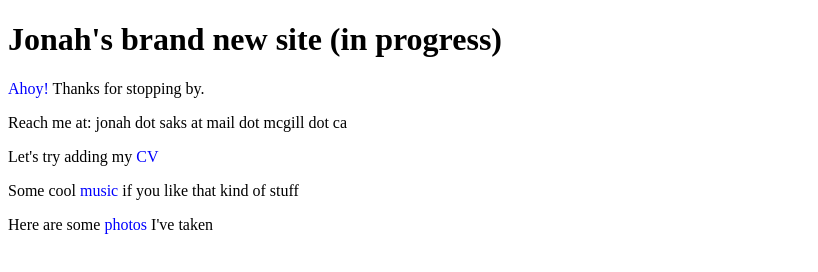
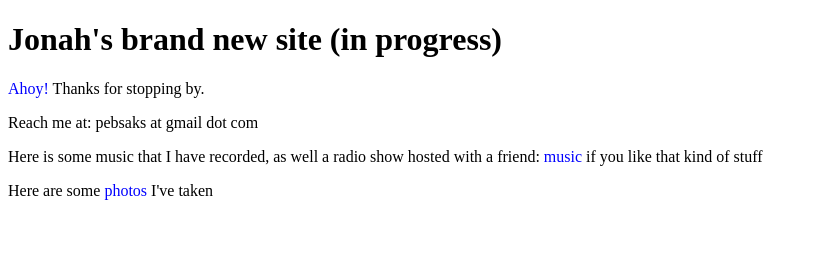
Before and after one commit to jonahsaks/jonahsaks.github.io, a plain HTML site: page index.html in a window 1280 px wide. Shown: the whole page, without its empty margins (0-818 px from the left). Drawn offline with Linux system fonts and the light colour scheme.

Commit message:
Update index.html

```diff
--- a/index.html
+++ b/index.html
@@ -30,9 +30,8 @@ a:active {
 <body>
 <h1>Jonah's brand new site (in progress) </h1>
 <p> <a href="https://ahoyliterary.github.io">Ahoy!</a> Thanks for stopping by.
-<p> Reach me at:   jonah dot saks at mail dot mcgill dot ca </p>
-<p> Let's try adding my <a href="CV_2023.pdf">CV</a></p>
-<p> Some cool <a href="music.html">music</a> if you like that kind of stuff
+<p> Reach me at:   pebsaks at gmail dot com </p>
+<p> Here is some music that I have recorded, as well a radio show hosted with a friend: <a href="music.html">music</a> if you like that kind of stuff
 <p> Here are some <a href="photos.html">photos</a> I've taken
 </body>
 </html>
```
